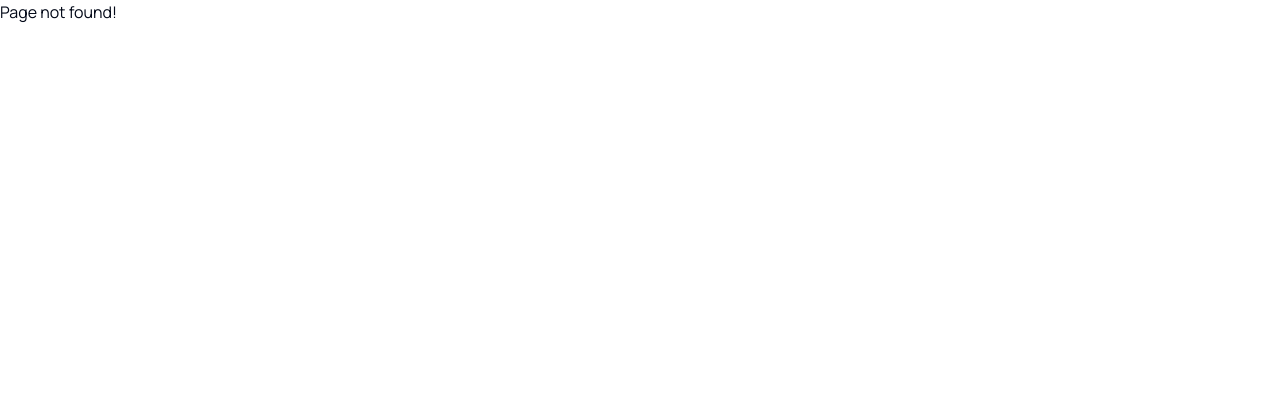
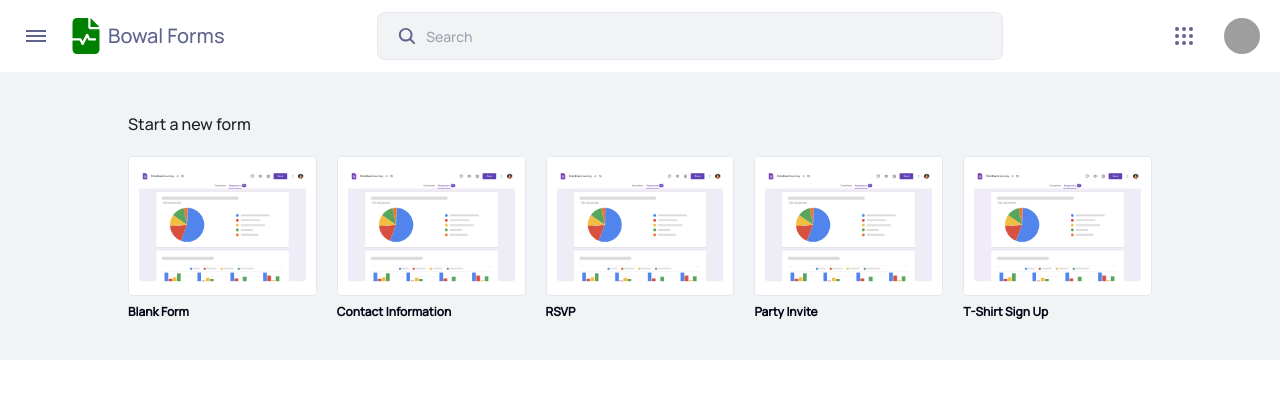
Before and after one commit to kokombo/Bowal-Forms, a Next.js app: page /forms in a window 1280 px wide. Before the commit this address had no page. Shown: the top 398 px of the page. Built offline with nearby package versions, Linux system fonts and the light colour scheme; grey boxes are pictures that could not be loaded.

Commit message:
form sample templates

```diff
--- /dev/null
+++ b/src/app/(main)/forms/page.tsx
@@ -0,0 +1,13 @@
+import FormsNavbar from "@/components/containers/forms-navbar";
+import StartNewForm from "@/components/containers/start-new-form";
+
+const Forms = () => {
+  return (
+    <main>
+      <FormsNavbar />
+      <StartNewForm />
+    </main>
+  );
+};
+
+export default Forms;
--- a/src/app/layout.tsx
+++ b/src/app/layout.tsx
@@ -3,7 +3,7 @@ import { Manrope } from "next/font/google";
 import "./globals.css";
 import Providers from "@/lib/providers";
 
-const manrope = Manrope({ subsets: ["latin"] });
+const manrope = Manrope({ subsets: ["latin"], weight: "500" });
 
 export const metadata: Metadata = {
   title: "Bowal Forms",
--- /dev/null
+++ b/src/components/containers/forms-navbar.tsx
@@ -0,0 +1,64 @@
+"use client";
+
+import { MdOutlineDehaze } from "react-icons/md";
+import { Button } from "../ui/button";
+import Logo from "../ui/logo";
+import { Avatar, AvatarFallback, AvatarImage } from "../ui/avatar";
+import { useState } from "react";
+import { cn } from "@/lib/utils";
+import { IoSearch } from "react-icons/io5";
+import { Popover, PopoverContent, PopoverTrigger } from "../ui/popover";
+import { TbGridDots } from "react-icons/tb";
+
+const FormsNavbar = () => {
+  const [showInteractableInput, setShowInteractableInput] = useState(false);
+
+  return (
+    <nav className="sticky left-0 top-0 bg-white z-10 flex items-center justify-between md:px-2 pr-1 md:pr-5 py-3">
+      <div className="flex items-center lg:gap-1">
+        <Button variant="ghost">
+          <MdOutlineDehaze size={24} className="text-primarytext" />
+        </Button>
+        <Logo />
+      </div>
+
+      <div className="hidden md:inline-block w-1/2">
+        <form className="w-full relative">
+          <IoSearch
+            size={20}
+            className="absolute left-5 top-1/2 -translate-y-1/2 text-primarytext z-10"
+          />
+          <input
+            type="search"
+            placeholder="Search"
+            className={cn(
+              "h-12 rounded-lg outline-0 border-1 px-12 w-full text-sm",
+              showInteractableInput ? "bg-white drop-shadow-md" : "bg-grey"
+            )}
+            onFocus={() => setShowInteractableInput(true)}
+            onBlur={() => setShowInteractableInput(false)}
+          />
+        </form>
+      </div>
+
+      <div className="flex items-center md:gap-3">
+        <Popover>
+          <PopoverTrigger asChild>
+            <Button variant="ghost">
+              <TbGridDots size={24} className="text-primarytext" />
+            </Button>
+          </PopoverTrigger>
+
+          <PopoverContent>AAA</PopoverContent>
+        </Popover>
+
+        <Avatar className="h-9 w-9">
+          <AvatarImage src="https://github.com/shadcn.png" />
+          <AvatarFallback>CN</AvatarFallback>
+        </Avatar>
+      </div>
+    </nav>
+  );
+};
+
+export default FormsNavbar;
--- a/src/components/containers/landing-page-navbar.tsx
+++ b/src/components/containers/landing-page-navbar.tsx
@@ -16,7 +16,7 @@ const LandingPageNavbar = () => {
 
   return (
     <Fragment>
-      <nav className="sticky left-0 top-0 bg-white z-10 px-1 lg:px-6 py-4 border-b-1">
+      <nav className="sticky left-0 top-0 bg-white z-10 px-1 md:px-2 py-4 border-b-1">
         <div className="flex items-center lg:gap-1">
           <Button variant="ghost" onClick={showSidebar}>
             <MdOutlineDehaze size={24} className="text-primarytext" />
--- a/src/components/containers/landing-section.tsx
+++ b/src/components/containers/landing-section.tsx
@@ -39,6 +39,7 @@ const LandingSection = ({
           alt={heading.substring(0, 30)}
           quality={100}
           priority
+          sizes="100vw"
           className="object-contain shadow-xl rounded-xl"
         />
       </div>
--- a/src/components/containers/sidebar.tsx
+++ b/src/components/containers/sidebar.tsx
@@ -12,11 +12,11 @@ const Sidebar = ({ hideSidebar, sidebarIsActive }: SidebarProps) => {
   return (
     <aside
       className={cn(
-        "fixed left-0 top-0 w-full h-screen z-10 flex transition duration-500",
+        "fixed left-0 top-0 w-full h-screen z-10 flex transition duration-700",
         sidebarIsActive ? "translate-x-0" : "-translate-x-full"
       )}
     >
-      <div className="flex flex-col justify-between w-5/6 lg:w-2/6 bg-white">
+      <div className="flex flex-col justify-between w-5/6 lg:w-2/6 bg-white shadow-2xl">
         <div
           className="px-2 lg:px-3 py-4 border-b-1"
           onClick={hideSidebar}
@@ -53,7 +53,7 @@ const Sidebar = ({ hideSidebar, sidebarIsActive }: SidebarProps) => {
       </div>
 
       <div
-        className="w-1/6 lg:w-4/6 bg-black opacity-40 transition duration-200 ease-linear"
+        className="w-1/6 lg:w-4/6 bg-transparent"
         onClick={hideSidebar}
         onKeyDown={() => {}}
       />
--- /dev/null
+++ b/src/components/containers/start-new-form.tsx
@@ -0,0 +1,47 @@
+"use client";
+
+import images from "@/constants";
+import Image from "next/image";
+
+const newFormSample = [
+  { image: images.hero, caption: "Blank Form" },
+  { image: images.hero, caption: "Contact Information" },
+  { image: images.hero, caption: "RSVP" },
+  { image: images.hero, caption: "Party Invite" },
+  { image: images.hero, caption: "T-Shirt Sign Up" },
+];
+
+const StartNewForm = () => {
+  return (
+    <section className="bg-grey flex justify-center flex-col gap-5 py-10 px-6 lg:px-32">
+      <h5 className="self-start text-black">Start a new form</h5>
+
+      <div className="grid grid-cols-2 md:grid-cols-3 lg:grid-cols-5 gap-x-3 gap-y-5 lg:gap-x-5">
+        {newFormSample.map((formSample, index) => {
+          return (
+            <article key={index.toString()}>
+              <button
+                type="button"
+                className="block relative h-[140px] w-full bg-white rounded-sm"
+              >
+                <Image
+                  src={formSample.image}
+                  alt=""
+                  fill
+                  sizes="100vw"
+                  className="border-1 hover:border-purple-800 rounded-sm object-contain"
+                />
+              </button>
+
+              <figcaption className="text-xs font-semibold mt-2">
+                {formSample.caption}
+              </figcaption>
+            </article>
+          );
+        })}
+      </div>
+    </section>
+  );
+};
+
+export default StartNewForm;
--- /dev/null
+++ b/src/lib/icons.tsx
@@ -0,0 +1,39 @@
+export const AuthScreenIcon = () => {
+  return (
+    <svg
+      width="82px"
+      height="82px"
+      viewBox="0 0 1024 1024"
+      className="icon"
+      version="1.1"
+      xmlns="http://www.w3.org/2000/svg"
+      fill="#000000"
+    >
+      <title>Auth screen icon</title>
+      <g id="SVGRepo_bgCarrier" strokeWidth="0" />
+      <g
+        id="SVGRepo_tracerCarrier"
+        strokeLinecap="round"
+        strokeLinejoin="round"
+      />
+      <g id="SVGRepo_iconCarrier">
+        <path
+          d="M714 762.2h-98.2c-16.6 0-30 13.4-30 30s13.4 30 30 30H714c16.6 0 30-13.4 30-30s-13.4-30-30-30zM487.4 762.2H147.1c-16.6 0-30 13.4-30 30s13.4 30 30 30h340.3c16.6 0 30-13.4 30-30s-13.4-30-30-30z"
+          fill="#33CC99"
+        />
+        <path
+          d="M838.253 130.023l65.548 65.548-57.982 57.983-65.549-65.549z"
+          fill="#FFB89A"
+        />
+        <path
+          d="M743.7 955.9H195.8c-53.7 0-97.4-43.7-97.4-97.4V174.8c0-53.7 43.7-97.4 97.4-97.4H615c16.6 0 30 13.4 30 30s-13.4 30-30 30H195.8c-20.6 0-37.4 16.8-37.4 37.4v683.7c0 20.6 16.8 37.4 37.4 37.4h547.9c20.6 0 37.4-16.8 37.4-37.4v-395c0-16.6 13.4-30 30-30s30 13.4 30 30v395.1c0 53.6-43.7 97.3-97.4 97.3z"
+          fill="#45484C"
+        />
+        <path
+          d="M907.7 122.1l-39.2-39.2c-24-24-65.1-21.9-91.7 4.7L419.5 445 347 643.6l198.6-72.4L903 213.8c12.1-12.1 19.6-27.7 21.1-44 1.8-18.1-4.3-35.5-16.4-47.7zM512.6 519.3L447.5 543l23.7-65.1 264.7-264.7 40.9 41.7-264.2 264.4z m348-347.9l-41.3 41.3-40.9-41.7 40.9-40.9c3.1-3.1 6.2-3.9 7.6-3.9l37.6 37.6c-0.1 1.3-0.9 4.5-3.9 7.6z"
+          fill="#45484C"
+        />
+      </g>
+    </svg>
+  );
+};
--- a/src/views/sign-in-page.tsx
+++ b/src/views/sign-in-page.tsx
@@ -4,7 +4,7 @@ import { signIn } from "next-auth/react";
 import { Button } from "@/components/ui/button";
 import { FcGoogle } from "react-icons/fc";
 import Logo from "@/components/ui/logo";
-import { useSession } from "next-auth/react";
+import { AuthScreenIcon } from "@/lib/icons";
 
 type AuthProps = {
   heading: string;
@@ -18,13 +18,14 @@ const SigninPage = ({ heading, callToAction }: AuthProps) => {
         <Logo />
       </div>
 
-      <div className="flex flex-col justify-between text-center border-1 rounded-lg px-4 py-6 w-5/6 lg:w-2/5 h-3/5 lg:h-4/5 shadow-sm">
+      <div className="flex flex-col justify-between text-center border-1 rounded-lg px-4 py-6 w-11/12 sm:w-3/5 md:w-1/2 lg:w-2/5 h-3/5 sm:h-4/5 shadow-sm">
         <h4 className="text-black text-xl lg:text-2xl font-medium">
           {heading}
         </h4>
 
-        <div>
+        <div className="flex flex-col items-center gap-5">
           <h5 className="text-primarytext">{callToAction} to Bowal Forms</h5>
+          <AuthScreenIcon />
         </div>
 
         <Button
--- a/tailwind.config.ts
+++ b/tailwind.config.ts
@@ -22,7 +22,7 @@ const config = {
         black: "#202124",
         primarytext: "#5f638d",
         blue: "#1a73e8",
-        grey: "#f8f9fa",
+        grey: "#f1f3f4",
         border: "hsl(var(--border))",
         input: "hsl(var(--input))",
         ring: "hsl(var(--ring))",
```
Also changed, not shown: src/lib/icons.ts (deleted).
